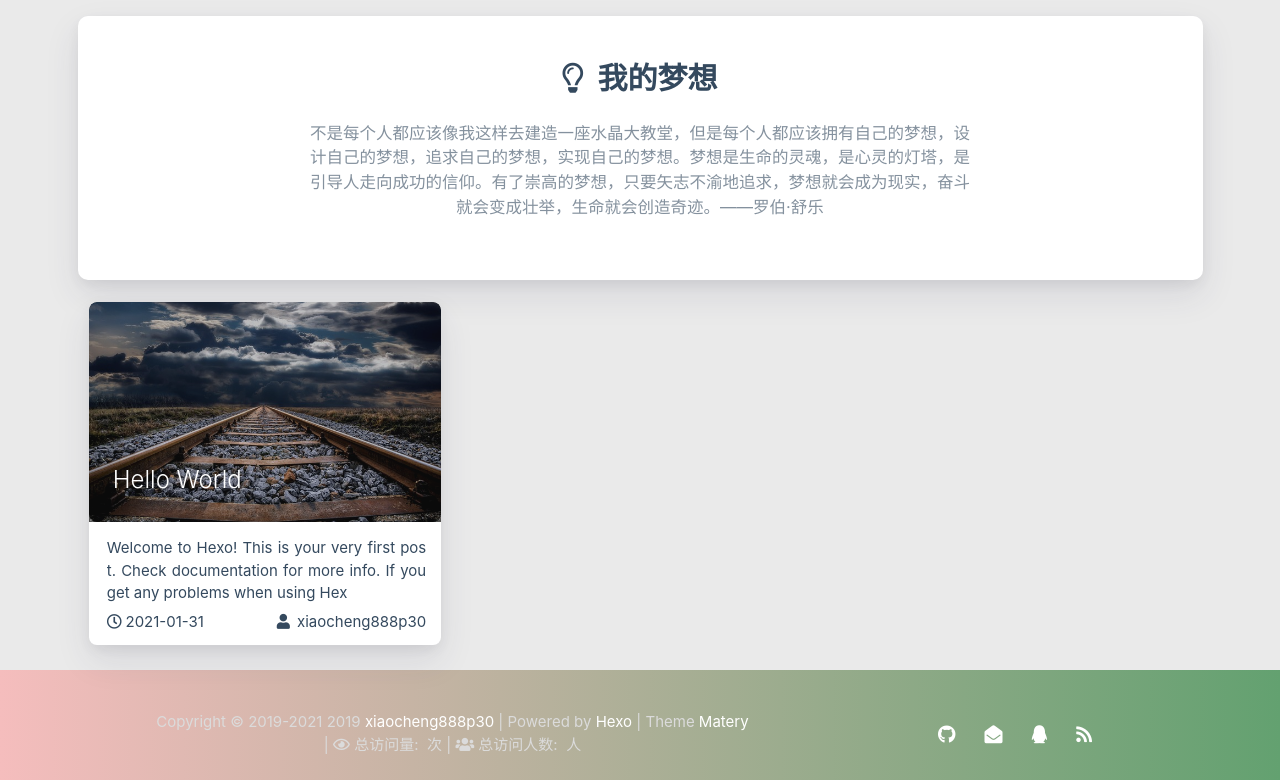
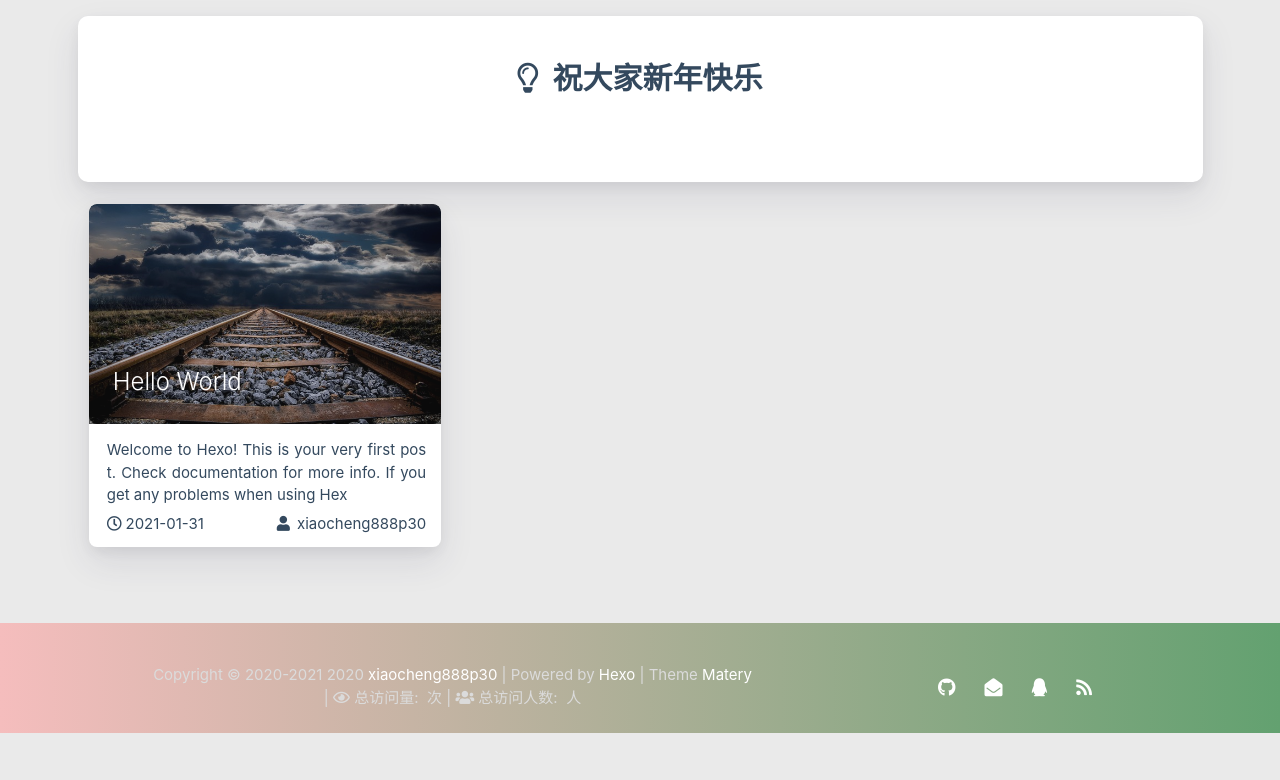
Before and after one commit to xiaocheng888p30/xiaocheng888p30.github.io, a plain HTML site: page index.html in a window 1280 px wide. Shown: the part 802-1582 px from the top of the page. After the commit the page ends 1535 px from the top, so only its background shows below. Drawn offline with nearby package versions, Linux system fonts and the light colour scheme; some packages are replaced by stand-ins of ours; a script that the page names is missing.

Commit message:
Site updated: 2021-02-11 22:12:41

```diff
--- a/index.html
+++ b/index.html
@@ -456,12 +456,12 @@
                         <div class="dream">
 
     <div class="title center-align">
-        <i class="far fa-lightbulb"></i>&nbsp;&nbsp;我的梦想
+        <i class="far fa-lightbulb"></i>&nbsp;&nbsp;祝大家新年快乐
     </div>
 
     <div class="row">
         <div class="col l8 offset-l2 m10 offset-m1 s10 offset-s1 center-align text">
-            不是每个人都应该像我这样去建造一座水晶大教堂，但是每个人都应该拥有自己的梦想，设计自己的梦想，追求自己的梦想，实现自己的梦想。梦想是生命的灵魂，是心灵的灯塔，是引导人走向成功的信仰。有了崇高的梦想，只要矢志不渝地追求，梦想就会成为现实，奋斗就会变成壮举，生命就会创造奇迹。——罗伯·舒乐
+
         </div>
     </div>
 </div>
@@ -573,7 +573,7 @@
         <meting-js class="col l8 offset-l2 m10 offset-m1 s12"
                    server="netease"
                    type="playlist"
-                   id="3232115481"
+                   id="897784673"
                    fixed='true'
                    autoplay='false'
                    theme='#42b983'
@@ -595,9 +595,9 @@
         <div class="col s12 m8 l8 copy-right">
             Copyright&nbsp;&copy;
 
-                <span id="year">2019-2021</span>
+                <span id="year">2020-2021</span>
 
-            <span id="year">2019</span>
+            <span id="year">2020</span>
             <a href="/about" target="_blank">xiaocheng888p30</a>
             |&nbsp;Powered by&nbsp;<a href="https://hexo.io/" target="_blank">Hexo</a>
             |&nbsp;Theme&nbsp;<a href="https://github.com/blinkfox/hexo-theme-matery" target="_blank">Matery</a>
```
Also changed, not shown: 2021/01/31/hello-world/index.html (+3 -3 lines), about/index.html (+3 -3 lines), archives/2021/01/index.html (+3 -3 lines), archives/2021/index.html (+3 -3 lines), archives/index.html (+3 -3 lines), categories/index.html (+3 -3 lines), contact/index.html (+3 -3 lines), friends/index.html (+3 -3 lines), tags/index.html (+3 -3 lines).
